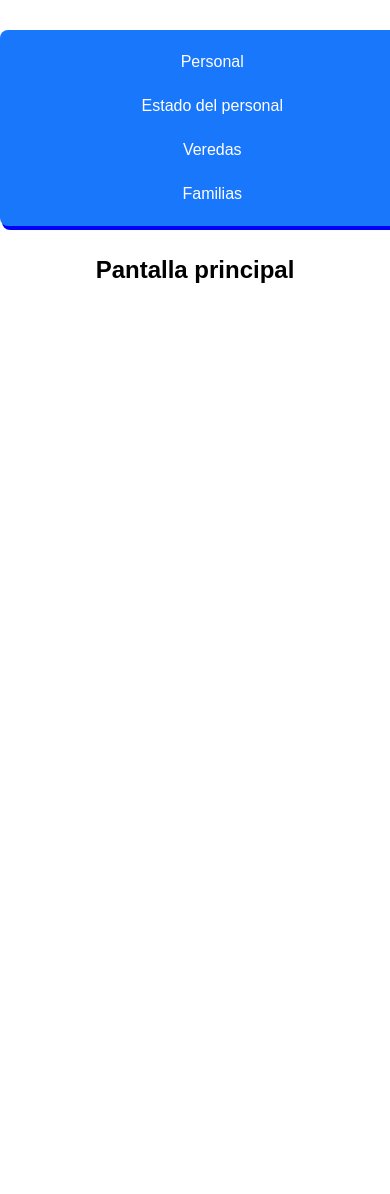
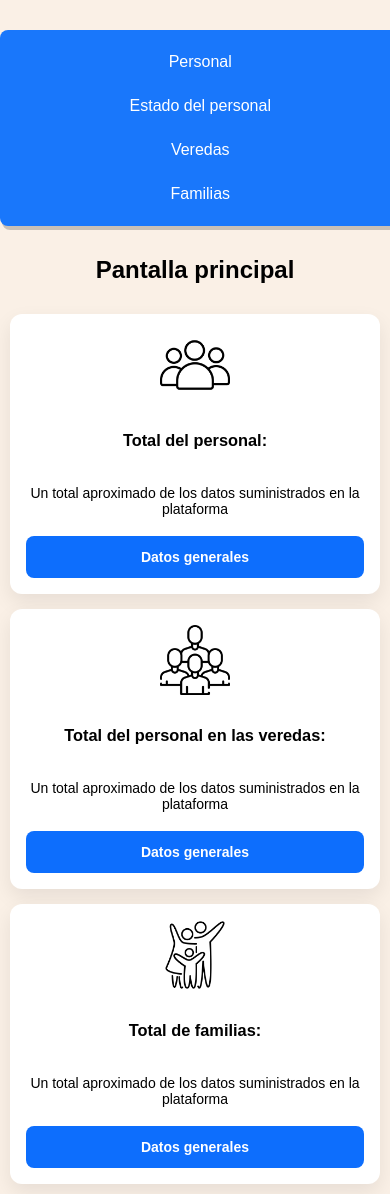
Before and after one commit to IsaacGit26/proyecto-sena, a Flask app: page /home in a window 390 px wide. Before the commit the page ends 283 px from the top, so only its background shows below. Run offline with Flask 3, Linux system fonts and the light colour scheme; some web fonts are replaced.

Commit message:
agregacion de nuevos parametros

```diff
--- a/app.py
+++ b/app.py
@@ -1,12 +1,19 @@
-from flask import Flask, render_template, request, redirect, url_for
+from flask import Flask, render_template, request, redirect, url_for, session, flash
+import bcrypt
 import mysql.connector
 from db.conexion import conectar
+
 app = Flask(__name__)
+app.secret_key = '1478'
 
 @app.route("/")
 def inicio():
     return render_template("index.html")
 
+# Ruta GET para mostrar el formulario de registro (por si la necesitas)
+@app.route("/registro", methods=["GET"])
+def formulario_registro():
+    return render_template("registro.html")
 
 @app.route("/registro", methods=["POST"])
 def registrar():
@@ -15,28 +22,44 @@ def registrar():
     password = request.form["password"]
 
     conexion = conectar()
-    cursor = conexion.cursor()
+    cursor = conexion.cursor(dictionary=True)
 
+    cursor.execute(
+        "SELECT * FROM usuarios WHERE correoElectronico = %s",
+        (correoElectronico,)
+    )
 
+    usuario_existente = cursor.fetchone()
+
+    if usuario_existente:
+        cursor.close()
+        conexion.close()
+        flash("Este correo electrónico ya está registrado.", "danger")
+        return redirect(url_for("formulario_registro"))
+
+    # 1. Generar hash con Bcrypt
+    salt = bcrypt.gensalt()
+    password_hash = bcrypt.hashpw(password.encode('utf-8'), salt)
+
+    # 2. Insertar usando el hash convertido a string (.decode('utf-8'))
     cursor.execute(
         """
         INSERT INTO usuarios(nombre, correoElectronico, password)
-        VALUES(%s,%s,%s)
+        VALUES(%s, %s, %s)
         """,
-        (nombre, correoElectronico, password)
+        (nombre, correoElectronico, password_hash.decode('utf-8'))
     )
 
     conexion.commit()
     cursor.close()
     conexion.close()
 
+    flash("¡Registro exitoso! Por favor inicia sesión.", "success")
     return redirect(url_for("formulario_login"))
 
 @app.route("/login", methods=["GET"])
 def formulario_login():
     return render_template("login.html")
-
-
 
 @app.route("/login", methods=["POST"])
 def login():
@@ -44,25 +67,29 @@ def login():
     password = request.form["password"]
 
     conexion = conectar()
-    cursor = conexion.cursor()
+    cursor = conexion.cursor(dictionary=True)
 
-
+    # 3. Consultar SOLO por correo electrónico (la contraseña se valida abajo con bcrypt)
     cursor.execute(
         """
         SELECT * FROM usuarios
-        WHERE correoElectronico=%s AND password=%s
+        WHERE correoElectronico = %s
         """,
-        (correoElectronico, password)
+        (correoElectronico,)
     )
 
     usuario_encontrado = cursor.fetchone()
     cursor.close()
     conexion.close()
 
-    if usuario_encontrado:
+    # 4. Verificar la contraseña de forma segura con bcrypt
+    if usuario_encontrado and bcrypt.checkpw(password.encode('utf-8'), usuario_encontrado['password'].encode('utf-8')):
+        session["usuario"] = usuario_encontrado['correoElectronico']
+        flash("¡Bienvenido!", "success")
         return redirect(url_for("panel_principal"))
     else:
-        return "Usuario o contraseña incorrectos"
+        flash("Usuario o contraseña incorrectos", "danger")
+        return redirect(url_for("formulario_login"))
 
 @app.route("/home")
 def panel_principal():
@@ -73,7 +100,7 @@ def personal():
     return render_template("personal.html")
 
 @app.route("/estado_personal")
-def estado_personal ():
+def estado_personal():
     return render_template("estado_personal.html")
 
 @app.route("/veredas")
--- a/static/style1.css
+++ b/static/style1.css
@@ -1,15 +1,15 @@
 html, body {
     margin: 0;
     padding: 0;
+    background-color: #FAF0E6;
     font-family: 'Inknut Antiqua', sans-serif;
     text-align: center;
 }
 
-
 nav {
     background-color: rgb(25, 119, 251);
     border-radius: 8px;
-    box-shadow: 2px 4px blue;
+    box-shadow: 2px 4px rgba(0, 0, 0, 0.2); /* Sombra más natural */
     width: 90%;
     max-width: 600px;
     min-height: 50px;
@@ -23,13 +23,7 @@ nav {
 }
 
 
-h1,
-h2 {
-    margin-top: 20px;
-}
-
-
-a {
+nav a {
     padding: 8px 12px;
     color: white;
     text-decoration: none;
@@ -37,12 +31,94 @@ a {
     transition: 0.3s;
 }
 
-a:hover {
+nav a:hover {
     background-color: black;
 }
 
+h1, h2 {
+    margin-top: 20px;
+}
+
+
+.cards {
+    display: flex;
+    flex-wrap: wrap;
+    justify-content: center;
+    align-items: stretch;
+    gap: 30px;
+
+    max-width: 1200px;
+    margin: 0 auto;
+}
+
+
+.card {
+    background-color: #ffffff;
+    font-size: 14px;
+    flex: 1 1 320px;
+    max-width: 400px;
+    min-height: 280px;
+    border-radius: 12px;
+    box-shadow: 0px 8px 20px rgba(0, 0, 0, 0.08);
+    padding: 24px;
+    box-sizing: border-box;
+    display: flex;
+    flex-direction: column;
+    justify-content: space-between;
+    transition: transform 0.3s ease, box-shadow 0.3s ease;
+}
+
+
+.card:hover {
+    transform: translateY(-5px);
+    box-shadow: 0px 12px 25px rgba(0, 0, 0, 0.12);
+}
+
+
+.card img{
+    height: 70px;
+    width: auto;
+    object-fit: contain;
+    align-self: center;
+    margin-bottom: 10px;
+}
+
+.boton-cards {
+    display: inline-flex;
+    justify-content: center;
+    align-items: center;
+    width: 100%;
+    max-width: 160px;
+    height: 42px;
+    background-color: #0d6efd;
+    color: white;
+    text-decoration: none;
+    border: none;
+    border-radius: 8px;
+    font-weight: 600;
+    cursor: pointer;
+    transition: background-color 0.3s ease;
+    align-self: center;
+    box-sizing: border-box;
+}
+
+.boton-cards:hover {
+    background-color: #0b5ed7;
+}
+
+
+
 
 @media (max-width: 768px) {
+    .cards {
+        gap: 20px;
+        padding: 15px;
+    }
+
+    .card {
+        max-width: 100%;
+    }
+
     nav {
         width: 95%;
         gap: 10px;
@@ -57,15 +133,30 @@ a:hover {
     }
 }
 
+
 @media (max-width: 480px) {
+    .cards {
+        padding: 10px;
+        gap: 15px;
+    }
+
+    .card {
+        padding: 16px;
+    }
+
+    .boton-cards {
+        max-width: 100%;
+    }
+
     nav {
         flex-direction: column;
         padding: 15px;
     }
 
-    a {
+    nav a {
         display: block;
         width: 100%;
+        box-sizing: border-box;
     }
 
     h1 {
--- a/templates/home.html
+++ b/templates/home.html
@@ -1,13 +1,17 @@
 <!DOCTYPE html>
 <html lang="en">
+
 <head>
     <meta charset="UTF-8">
     <meta name="viewport" content="width=device-width, initial-scale=1.0">
     <title>Panel principal</title>
     <link rel="preconnect" href="https://fonts.gstatic.com" crossorigin>
-    <link href="https://fonts.googleapis.com/css2?family=Baskervville:ital,wght@0,400..700;1,400..700&family=Inknut+Antiqua:wght@300;400;500;600;700;800;900&family=Roboto:ital,wght@0,100..900;1,100..900&display=swap" rel="stylesheet">
+    <link
+        href="https://fonts.googleapis.com/css2?family=Baskervville:ital,wght@0,400..700;1,400..700&family=Inknut+Antiqua:wght@300;400;500;600;700;800;900&family=Roboto:ital,wght@0,100..900;1,100..900&display=swap"
+        rel="stylesheet">
     <link rel="stylesheet" href="{{ url_for('static', filename='style1.css') }}">
 </head>
+
 <body>
     <footer>
         <nav>
@@ -19,6 +23,36 @@
     </footer>
     <section>
         <h1>Pantalla principal</h1>
+        <div class="cards">
+    <div class="card">
+        <img  src="{{ url_for('static', filename='image/personas.png') }}">
+        <h3>Total del personal: </h3>
+        <p>Un total aproximado de los datos suministrados en la plataforma</p>
+        <a class="boton-cards" href="{{ url_for('personal') }}">
+            Datos generales
+        </a>
+    </div>
+
+    <div class="card">
+        <img src="{{ url_for('static', filename='image/veredas.png') }}">
+        <h3>Total del personal en las veredas: </h3>
+        <p>Un total aproximado de los datos suministrados en la plataforma</p>
+        <a class="boton-cards" href="{{ url_for('veredas') }}">
+            Datos generales
+        </a>
+    </div>
+
+    <div class="card">
+        <img src="{{ url_for('static', filename='image/familias.png') }}">
+        <h3>Total de familias: </h3>
+        <p>Un total aproximado de los datos suministrados en la plataforma</p>
+        <a class="boton-cards" href="{{ url_for('familias') }}">
+            Datos generales
+        </a>
+    </div>
+</div>
+        </div>
     </section>
 </body>
+
 </html>
```
Also changed, not shown: static/style.css (+47 -19 lines), templates/login.html (+12 -0 lines), static/image/familias.png (added), static/image/personas.png (added), static/image/veredas.png (added).
